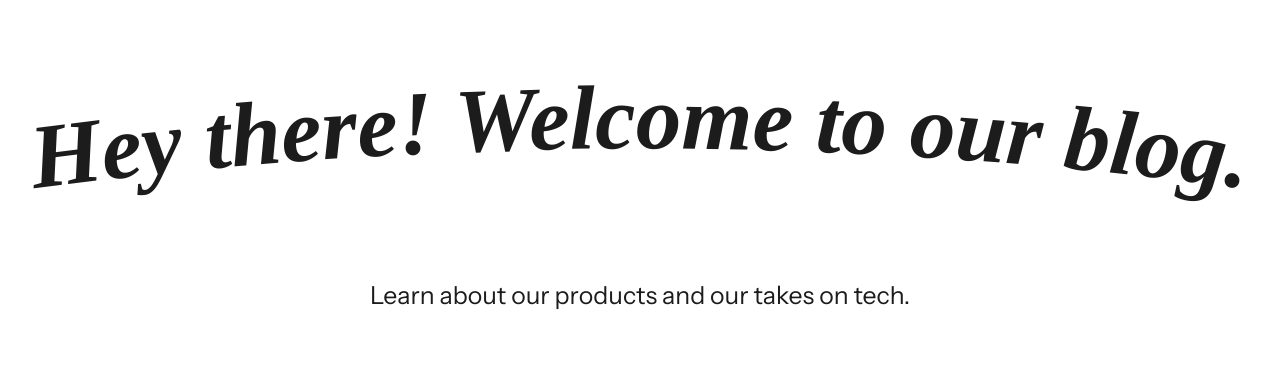
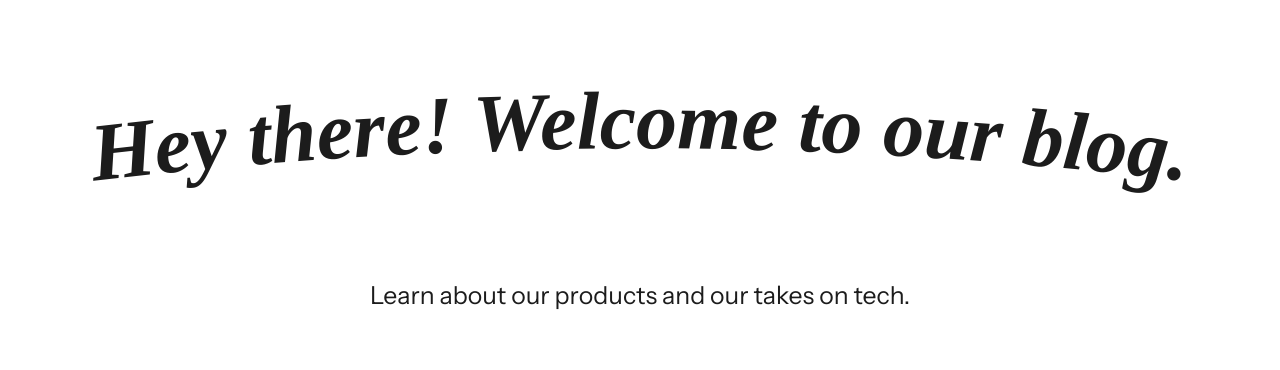
Before and after one commit to AjayaRamachandran/nimbial-blog, a React (Vite) app: page / in a window 1280 px wide. Shown: the part 130-500 px from the top of the page. Built offline with nearby package versions, Linux system fonts and the light colour scheme; a web font is replaced by a local one.

Commit message:
fixed homepage title size

```diff
--- a/src/pages/HomePage.jsx
+++ b/src/pages/HomePage.jsx
@@ -41,7 +41,7 @@ function HomePage() {
           <svg width="1400px" height="250" viewBox="0 0 600 80">
             <path id="arcPath" d="M 20,40 Q 300,0 580,40" fill="transparent" />
             <text
-              style={{ fontSize: "calc(7px + 2.5vw)" }}
+              style={{ fontSize: "calc(7px + 2.2vw)" }}
               fontWeight="bold"
               fontStyle="italic"
               textAnchor="middle"
```
